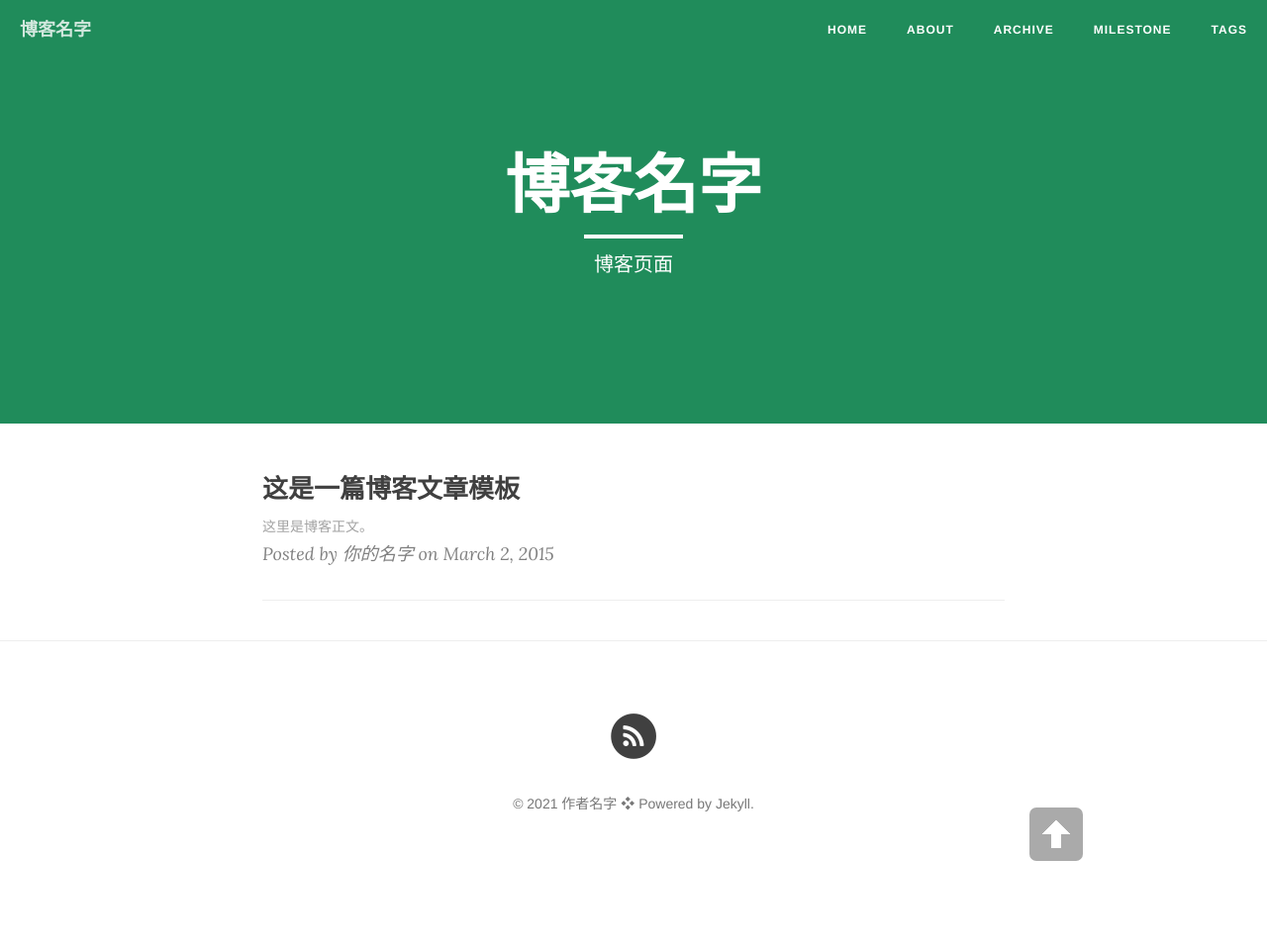
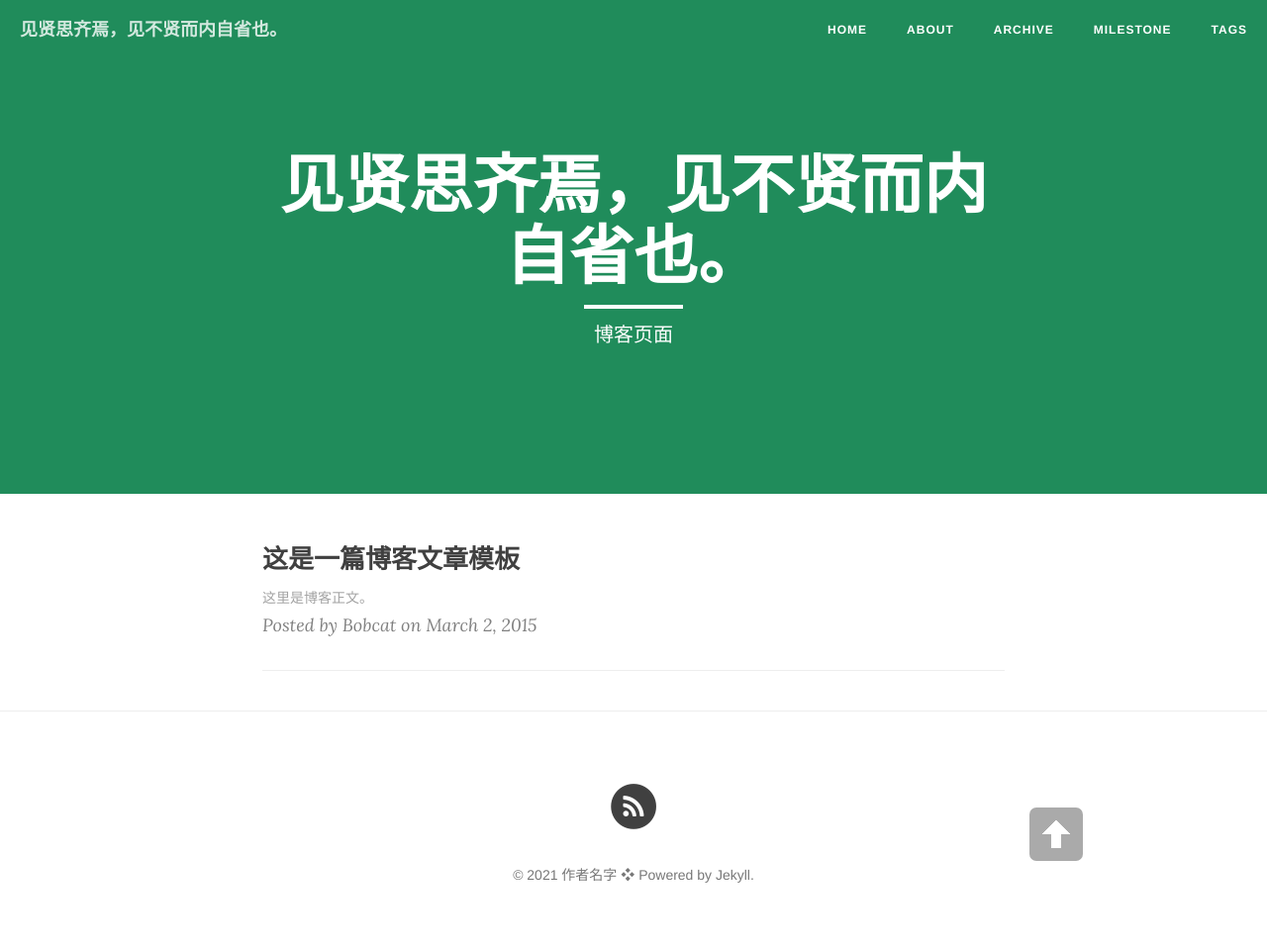
Before and after one commit to realbobcat/realbobcat.github.io, a Jekyll site: the page built from index.html, in a window 1280 px wide. Shown: the whole page at 99% size. Built offline with Jekyll 4.4.1, drawn with Linux system fonts in a browser that asks for light colours; nearby versions of some CDN libraries; the list of posts is cut into pages by our own code; before the commit the page ends 900 px from its top, so only the background shows below that.

Commit message:
Update _config.yml

```diff
--- a/_config.yml
+++ b/_config.yml
@@ -1,15 +1,15 @@
 # Site settings
-title: 博客名字 # 你的博客名字，可以定义修订
+title: 见贤思齐焉，见不贤而内自省也。 # 你的博客名字，可以定义修订
 header-img: "img/green.jpg"
 tagline: "cn"
-description: "这是我的博客"  # 一句话描述你的博客
+description: "欢迎来到我的博客"  # 一句话描述你的博客
 baseurl: ""
-url: "http://cnfeat"  # 此处填写你的博客地址
+url: "https://realbobcat.github.io/"  # 此处填写你的博客地址
 
 # About/contact
 owner:
   name: "作者名字" # 填写作者信息：名字
-  email: X@gmail.com # 填写作者信息：邮箱
+  email: realbobcat@outlook.com # 填写作者信息：邮箱
   bio: "你的博客描述" # 填写作者信息：博客描述
 
 # Data
@@ -43,7 +43,7 @@ defaults:
       type: "posts"
     values:
       layout: "post"
-      author: "你的名字" # 你的名字
+      author: "Bobcat" # 你的名字
       header-img: "img/green.jpg" # We don't want posts without a header image, that whould mean white on white
 
 # Comments
```
